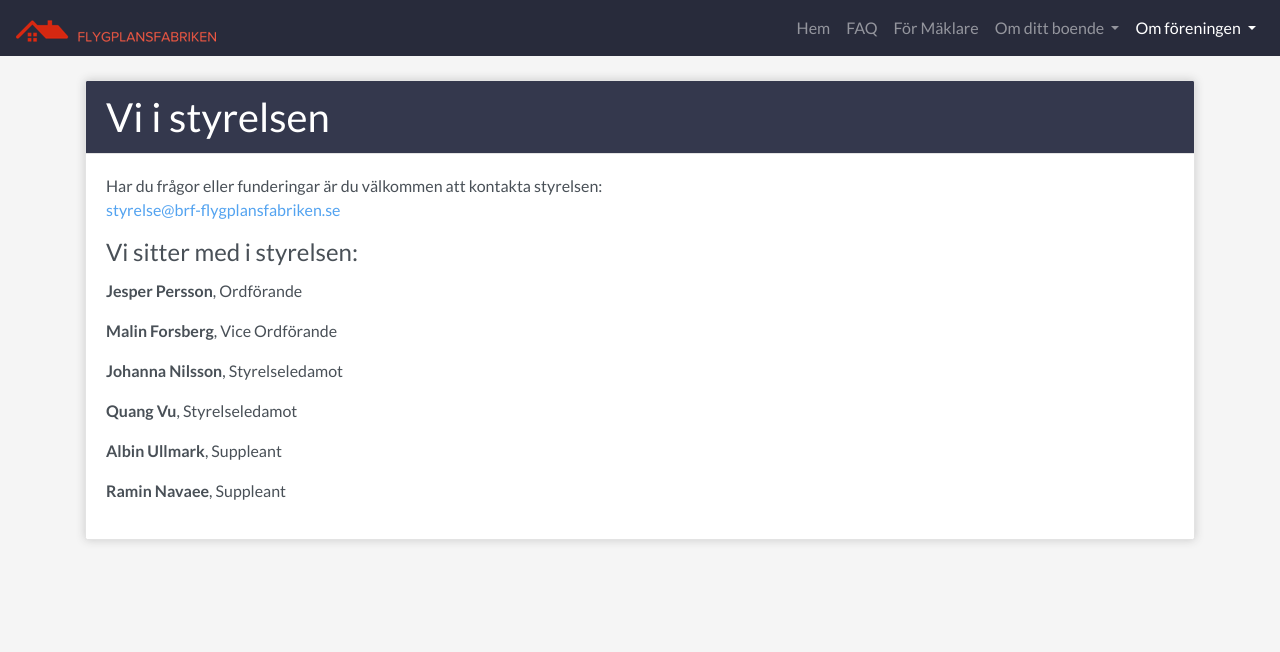
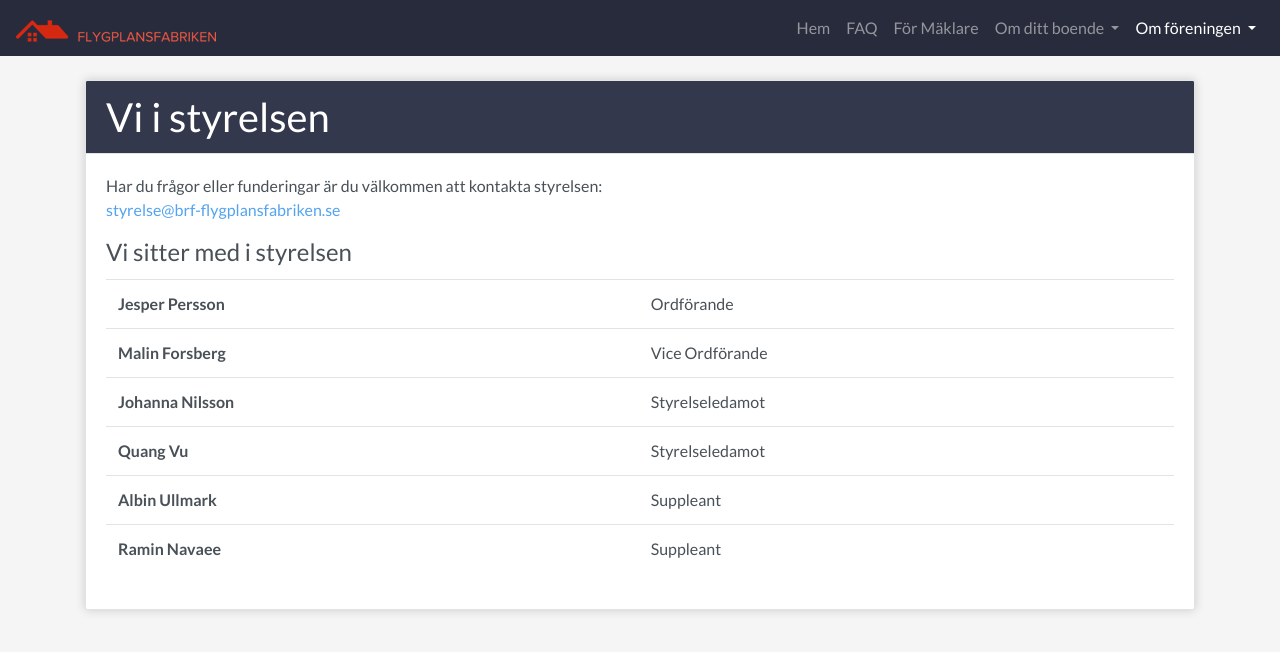
Before and after one commit to RasmusFredrikson/flygplansfabriken, an Angular app: page /#/om-foreningen in a window 1280 px wide. Shown: the top 652 px of the page. Built offline with nearby package versions, Linux system fonts and the light colour scheme.

Commit message:
Uppdaterade bredband faq, fastihetsbeteckning, styrelsen

```diff
--- a/src/app/faq/faq.component.html
+++ b/src/app/faq/faq.component.html
@@ -222,8 +222,8 @@
           <b>Hur får jag tillgång till bredband?</b>
         </p>
         <p>
-          Föreningen har avtal med Bredbandsbolaget besök deras hemsida för mer information, <a
-          href="http://www.bredbandsbolaget.se">www.bredbandsbolaget.se</a>.
+          Bredband 1000/1000 Mbit/s ingår i hyran. Klicka <a href="assets/bredband-tv.pdf">här</a>
+          för mer information om hur du kan komma igång med Bahnhof bredband.
         </p>
       </li>
 
@@ -234,8 +234,8 @@
           </b>
         </p>
         <p>
-          Föreningen har avtal med Bredbandsbolaget besök deras hemsida för mer information, <a
-          href="http://www.bredbandsbolaget.se">www.bredbandsbolaget.se</a>.
+          Klicka <a href="assets/bredband-tv.pdf">här</a>
+          för mer information om hur du kan beställa TV via Bahnhof.
         </p>
       </li>
 
--- a/src/app/maklare/maklare.component.html
+++ b/src/app/maklare/maklare.component.html
@@ -6,6 +6,12 @@
         <b>Byggår</b>
         <br>
         2015
+      </li>
+
+      <li class="list-group-item">
+        <b>Fastighetsbeteckning</b>
+        <br>
+        Tvålflingan 12
       </li>
 
       <li class="list-group-item">
--- a/src/app/your-apartment/andrahandsuthyrning/andrahandsuthyrning.component.html
+++ b/src/app/your-apartment/andrahandsuthyrning/andrahandsuthyrning.component.html
@@ -9,26 +9,24 @@
       <strong>Så här ansöker du</strong>
       <p>
         För att ansöka om att hyra ut din bostad i andra hand behöver du fylla i nedanstående ansökningsblankett.
-        Blanketten mailas därefter till <a href="mailto:styrelse@brf-flygplansfabriken.se"></a>. Godkänd uthyrningstid är max
+      </p>
+
+      <p class="text-danger">
+        Blanketten mailas därefter till <a href="mailto:andrahand@brf-flygplansfabriken.se">andrahand@brf-flygplansfabriken.se</a>. Godkänd uthyrningstid är max
         ett år.
-        Handläggningstiden är ca 30 dagar.
+        Handläggningstiden är <b>ca 30 dagar</b>.
       </p>
       <strong>
         OBS! Lägenhetsnumret som ska anges på blanketten är bostadsrättsföreningens lägenhetnummer, alltså inte det som
         Skatteverket har registretat och som står på din dörr.
       </strong>
-      <br>
+
       <div>
+        <br>
         <strong class="text-primary">
           <a href="assets/andrahand.pdf">
             Blankett för andrahandsuthyrning (.pdf)
           </a>
-        </strong>
-
-        <br>
-
-        <strong class="text-danger">
-          Blanketten ska lämnas in i föreningens postlåda vid ingången, alternativt mailas till <a href="mailto:andrahand@brf-flygplansfabriken.se"></a>
         </strong>
       </div>
       <br>
--- a/src/app/your-tenant/your-tenant.component.html
+++ b/src/app/your-tenant/your-tenant.component.html
@@ -9,30 +9,39 @@
         <a href="mailto:styrelse@brf-flygplansfabriken.se">styrelse@brf-flygplansfabriken.se</a>
       </p>
 
-      <h4 class="card-title">Vi sitter med i styrelsen:</h4>
-      <p>
-        <b>Jesper Persson</b>, Ordförande
-      </p>
+      <h4 class="card-title">Vi sitter med i styrelsen</h4>
 
-      <p>
-        <b>Malin Forsberg</b>, Vice Ordförande
-      </p>
+      <table class="table">
+        <tr>
+          <td><b>Jesper Persson</b></td>
+          <td>Ordförande</td>
+        </tr>
 
-      <p>
-        <b>Johanna Nilsson</b>, Styrelseledamot
-      </p>
+        <tr>
+          <td><b>Malin Forsberg</b></td>
+          <td>Vice Ordförande</td>
+        </tr>
 
-      <p>
-        <b>Quang Vu</b>, Styrelseledamot
-      </p>
+        <tr>
+          <td><b>Johanna Nilsson</b></td>
+          <td>Styrelseledamot</td>
+        </tr>
 
-      <p>
-        <b>Albin Ullmark</b>, Suppleant
-      </p>
+        <tr>
+          <td><b>Quang Vu</b></td>
+          <td>Styrelseledamot</td>
+        </tr>
 
-      <p>
-        <b>Ramin Navaee</b>, Suppleant
-      </p>
+        <tr>
+          <td><b>Albin Ullmark</b></td>
+          <td>Suppleant</td>
+        </tr>
+
+        <tr>
+          <td><b>Ramin Navaee</b></td>
+          <td>Suppleant</td>
+        </tr>
+      </table>
     </div>
   </div>
 </div>
```
Also changed, not shown: 1 other file (tests, documents, lock files or other folders).
